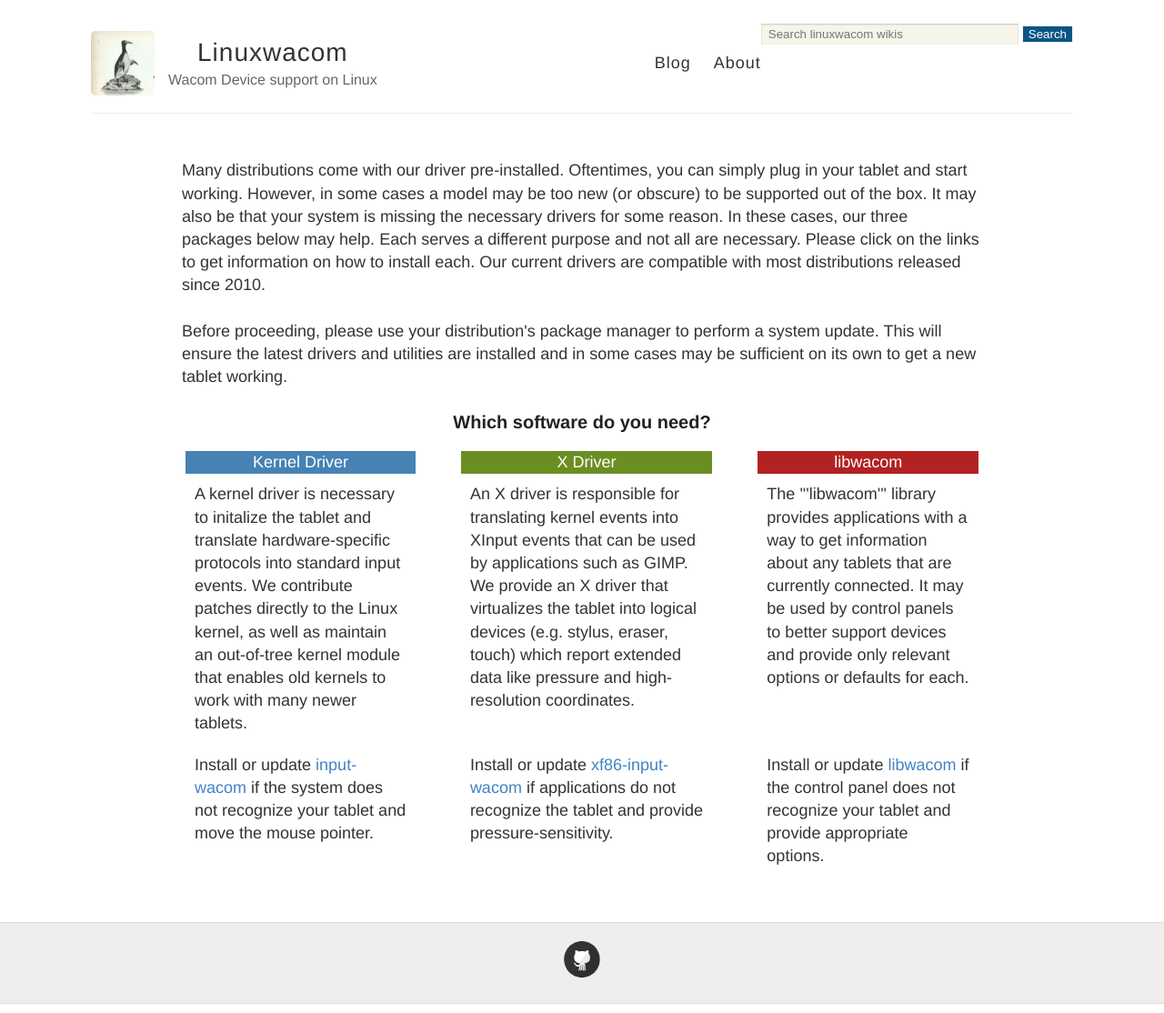
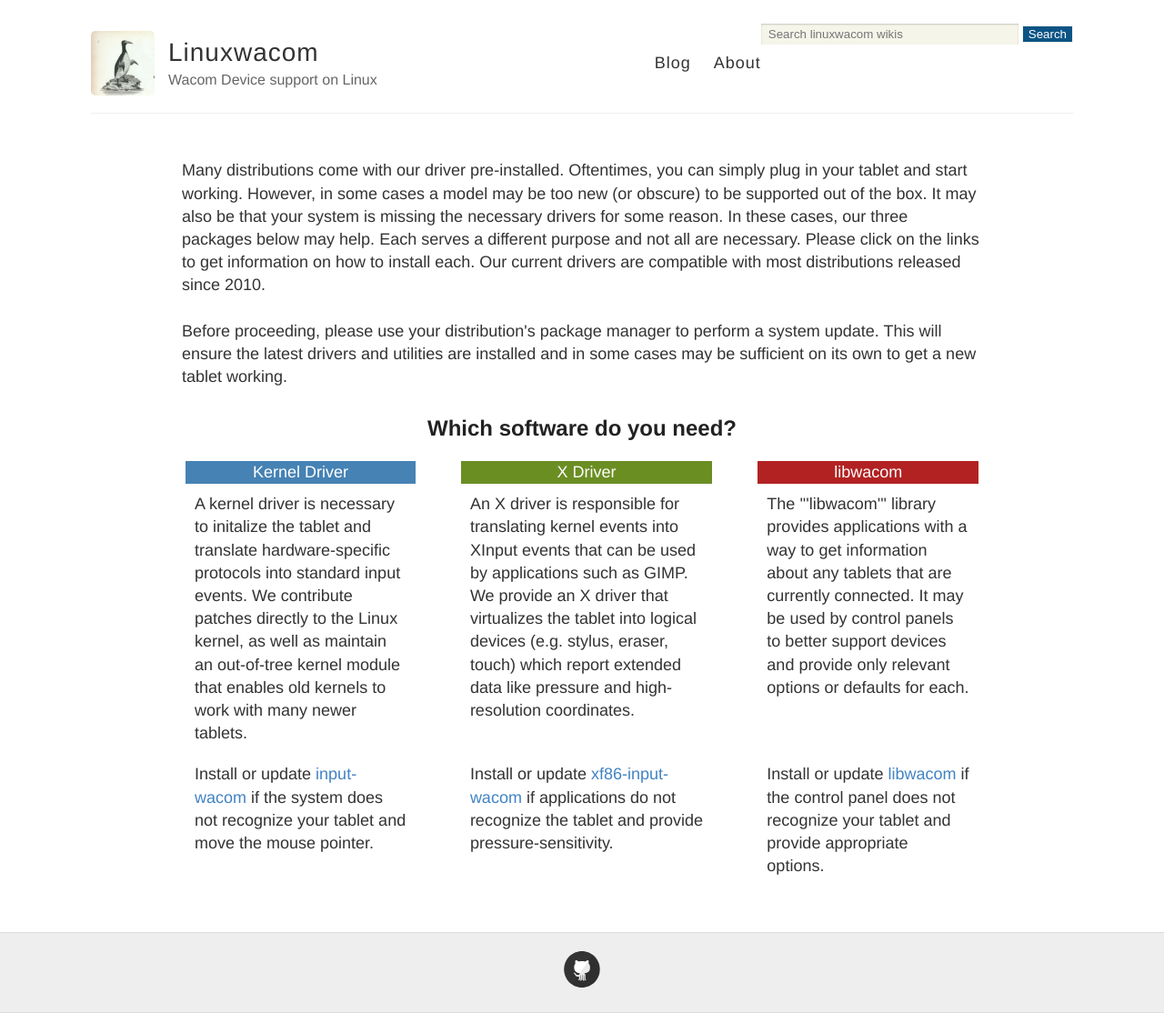
Before and after one commit to skomra/skomra.github.io, a Jekyll site: the page built from index.html, in a window 1280 px wide. Shown: the whole page at 91% size. Built offline with Jekyll 4.4.1, drawn with Linux system fonts in a browser that asks for light colours.

Commit message:
make center specific to just one header

```diff
--- a/index.html
+++ b/index.html
@@ -13,7 +13,7 @@
 Before proceeding, please use your distribution's package manager to perform a system update. This will ensure the latest drivers and utilities are installed and in some cases may be sufficient on its own to get a new tablet working.
 
 
-<h3>Which software do you need?</h3>
+<h2 class="one">Which software do you need?</h2>
 
 <table style="width:90%" class="main_table">
   <tr class="white">
--- a/style.scss
+++ b/style.scss
@@ -31,7 +31,6 @@
 }
 
 h1, h2, h3, h4, h5, h6 {
-  text-align: center;
   font-family: $helveticaNeue;
   color: $darkerGray;
   font-weight: bold;
@@ -54,6 +53,10 @@
 
 h2 {
   font-size: 24px;
+}
+
+h2.one {
+  text-align: center;
 }
 
 h3 {
```
